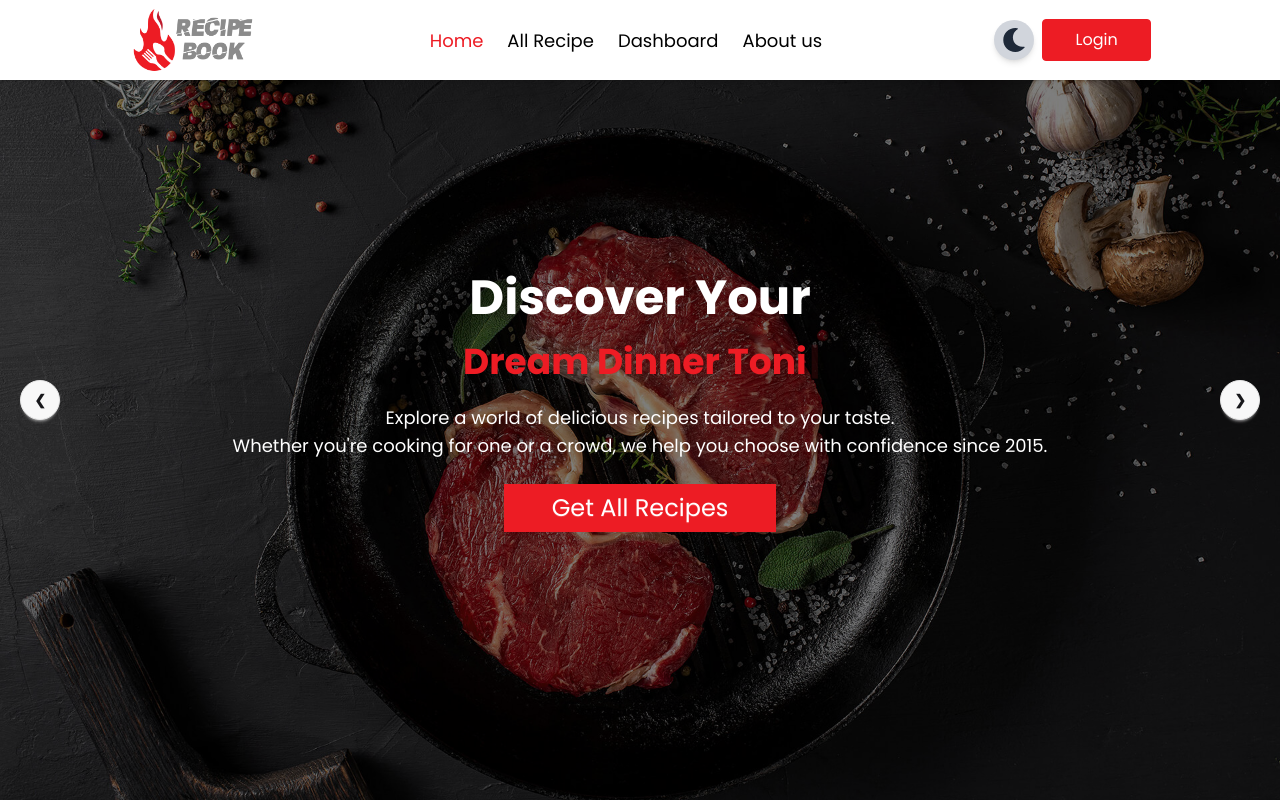
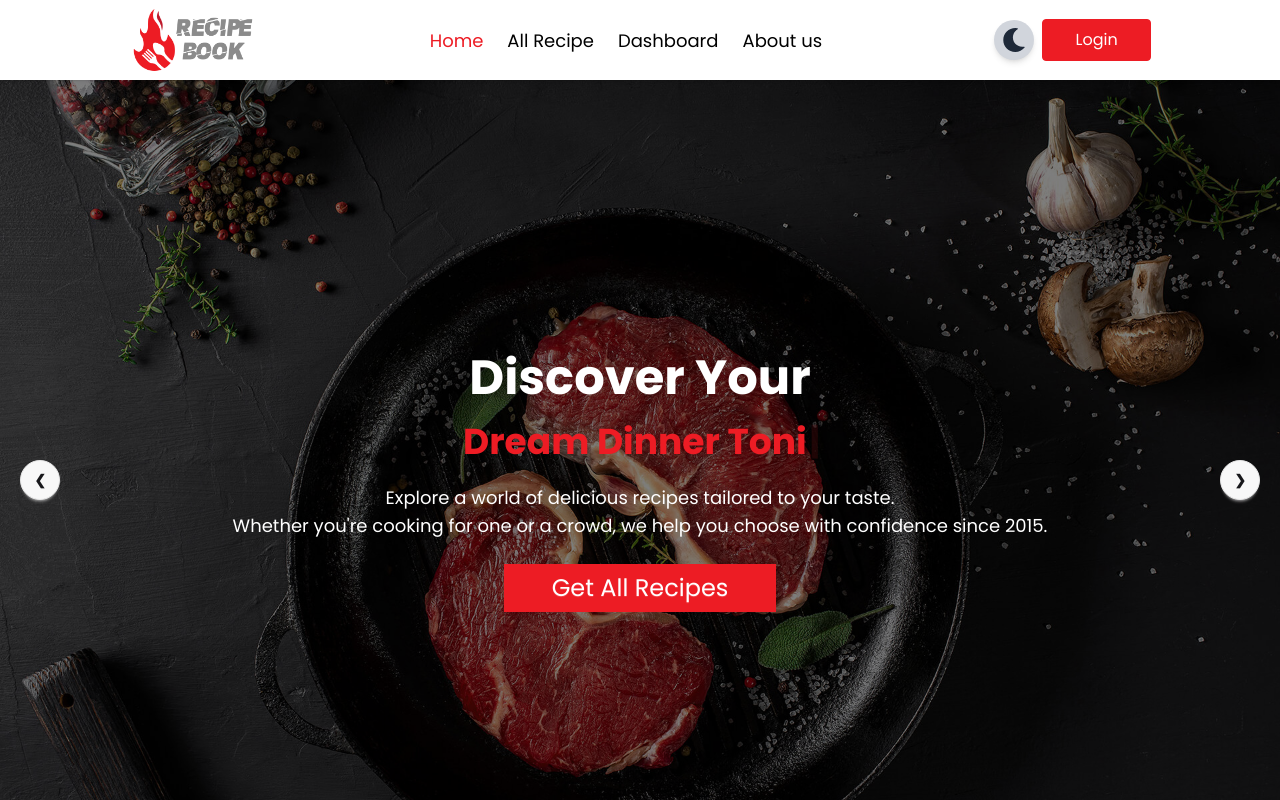
Before and after one commit to anik-siddiky/recipe-book-client, a React (Vite) app: page / in a window 1280 px wide. Shown: the top 800 px of the page. Built offline with nearby package versions, Linux system fonts and the light colour scheme; no server answers.

Commit message:
fixed some padding issue on navbar

```diff
--- a/src/Layouts/HomeLayout.jsx
+++ b/src/Layouts/HomeLayout.jsx
@@ -13,7 +13,7 @@ const HomeLayout = () => {
                 </nav>
             </header>
             <main>
-                <div>
+                <div className='pt-16 lg:pt-20'>
                     <Outlet></Outlet>
                 </div>
             </main>
```
